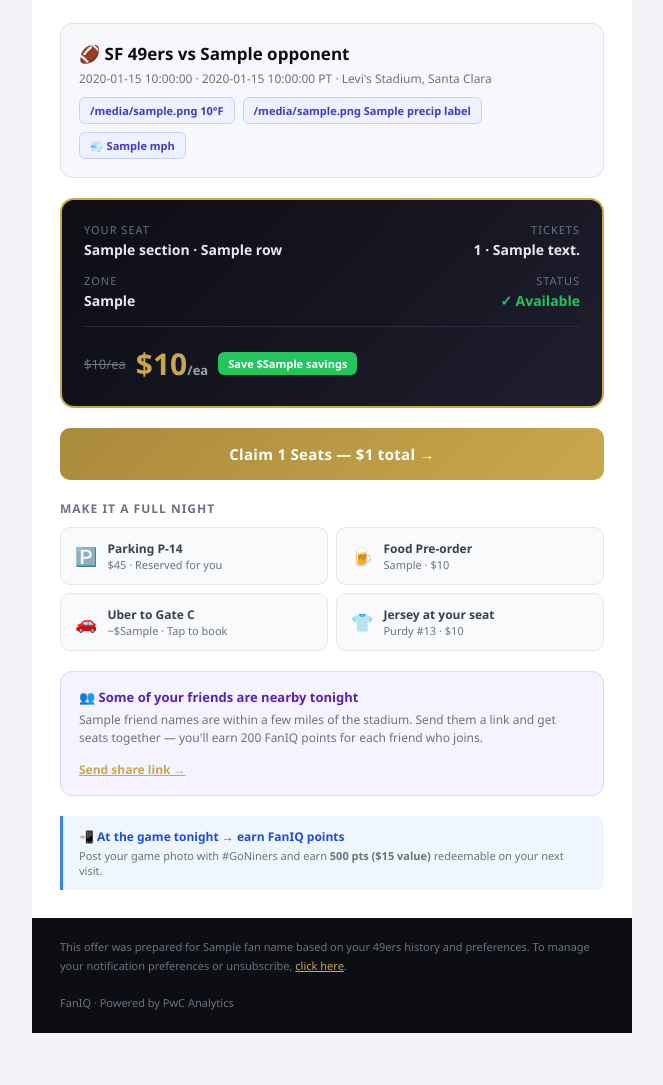
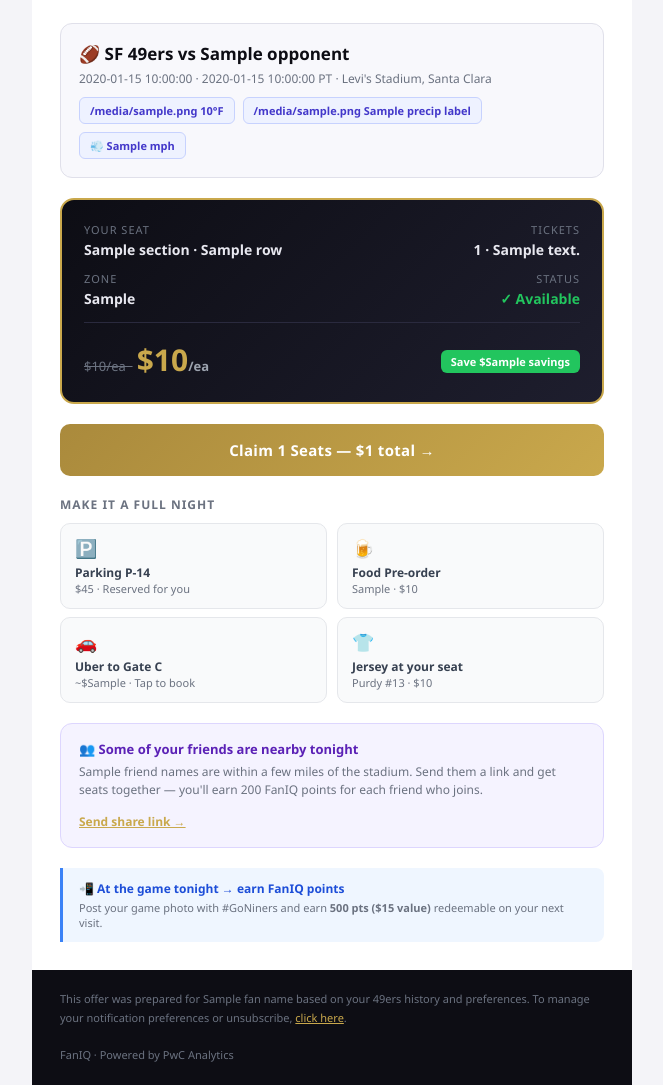
Before and after one commit to hbirk01/FanInsights, a Python web app: template backend/templates/email_offer.html in a window 1280 px wide. Shown: the part 280-1365 px from the top of the page, without its empty margins (308-971 px from the left). Before the commit the page ends 1313 px from the top, so only its background shows below. Run offline with Jinja, Linux system fonts and the light colour scheme; the template is opened without the code that fills it: most values are stand-ins (such as "Sample title", 1, 10 or a date in 2020).

Commit message:
Fix email spacing: replace flexbox/grid with table layout for Gmail compatibility
Gmail strips display:flex and display:grid, causing labels and values to
run together. Replaced all row layouts with HTML tables (100% compatible):
- email_social: night recap rows, loyalty progress labels, friend referral rows
- email_offer: ticket detail rows, price row, add-ons 2-col grid
- email_checkin: status step rows, loyalty progress labels
- demo_runner: friend_rows_html now uses <table> instead of flex divs

```diff
--- a/backend/templates/email_offer.html
+++ b/backend/templates/email_offer.html
@@ -80,31 +80,40 @@
 
     <!-- TICKET OFFER -->
     <div class="ticket-box">
-      <div class="ticket-row">
-        <div>
+      <table width="100%" cellpadding="0" cellspacing="0" style="border-collapse:collapse;margin-bottom:14px;">
+        <tr>
+          <td style="vertical-align:top;">
             <div class="ticket-label">Your Seat</div>
             <div class="ticket-value">{{section}} · {{row}}</div>
-        </div>
-        <div style="text-align:right">
+          </td>
+          <td style="vertical-align:top;text-align:right;">
             <div class="ticket-label">Tickets</div>
             <div class="ticket-value">{{seat_count}} · {{party_desc}}</div>
-        </div>
-      </div>
-      <div class="ticket-row" style="margin-bottom:0">
-        <div>
+          </td>
+        </tr>
+        <tr><td colspan="2" style="padding-top:12px;"></td></tr>
+        <tr>
+          <td style="vertical-align:top;">
             <div class="ticket-label">Zone</div>
             <div class="ticket-value">{{preferred_zone}}</div>
-        </div>
-        <div style="text-align:right">
+          </td>
+          <td style="vertical-align:top;text-align:right;">
             <div class="ticket-label">Status</div>
             <div class="ticket-value" style="color:#22C55E;">✓ Available</div>
-        </div>
-      </div>
-      <div class="ticket-price-row">
-        <div class="price-orig">${{orig_price}}/ea</div>
-        <div class="price-new">${{sale_price}}<span style="font-size:13px;color:#9CA3AF;">/ea</span></div>
-        <div class="price-save">Save ${{savings}}</div>
-      </div>
+          </td>
+        </tr>
+      </table>
+      <table width="100%" cellpadding="0" cellspacing="0" style="border-collapse:collapse;border-top:1px solid #2A2A3E;padding-top:16px;">
+        <tr>
+          <td style="padding-top:16px;vertical-align:middle;">
+            <span class="price-orig">${{orig_price}}/ea &nbsp;</span>
+            <span class="price-new">${{sale_price}}<span style="font-size:13px;color:#9CA3AF;">/ea</span></span>
+          </td>
+          <td style="padding-top:16px;text-align:right;vertical-align:middle;">
+            <span class="price-save">Save ${{savings}}</span>
+          </td>
+        </tr>
+      </table>
     </div>
 
     <!-- CTA -->
@@ -114,36 +123,40 @@
 
     <!-- ADD-ONS -->
     <div style="font-size:12px;font-weight:700;color:#6B7280;text-transform:uppercase;letter-spacing:1px;margin-bottom:10px;">Make it a full night</div>
-    <div class="addons">
-      <div class="addon-pill">
-        <div class="addon-icon">🅿️</div>
-        <div>
-          <div class="addon-label">Parking P-14</div>
-          <div class="addon-price">$45 · Reserved for you</div>
+    <table width="100%" cellpadding="0" cellspacing="0" style="border-collapse:collapse;margin-bottom:20px;">
+      <tr>
+        <td width="50%" style="padding:0 5px 8px 0;">
+          <div style="background:#F9FAFB;border:1px solid #E5E7EB;border-radius:10px;padding:12px 14px;">
+            <span style="font-size:18px;">🅿️</span>
+            <div style="font-size:12px;font-weight:700;color:#374151;margin-top:4px;">Parking P-14</div>
+            <div style="font-size:11px;color:#6B7280;">$45 · Reserved for you</div>
           </div>
+        </td>
+        <td width="50%" style="padding:0 0 8px 5px;">
+          <div style="background:#F9FAFB;border:1px solid #E5E7EB;border-radius:10px;padding:12px 14px;">
+            <span style="font-size:18px;">🍺</span>
+            <div style="font-size:12px;font-weight:700;color:#374151;margin-top:4px;">Food Pre-order</div>
+            <div style="font-size:11px;color:#6B7280;">{{food_order}} · ${{food_total}}</div>
           </div>
-      <div class="addon-pill">
-        <div class="addon-icon">🍺</div>
-        <div>
-          <div class="addon-label">Food Pre-order</div>
-          <div class="addon-price">{{food_order}} · ${{food_total}}</div>
+        </td>
+      </tr>
+      <tr>
+        <td width="50%" style="padding:0 5px 0 0;">
+          <div style="background:#F9FAFB;border:1px solid #E5E7EB;border-radius:10px;padding:12px 14px;">
+            <span style="font-size:18px;">🚗</span>
+            <div style="font-size:12px;font-weight:700;color:#374151;margin-top:4px;">Uber to Gate C</div>
+            <div style="font-size:11px;color:#6B7280;">~${{uber_est}} · Tap to book</div>
           </div>
+        </td>
+        <td width="50%" style="padding:0 0 0 5px;">
+          <div style="background:#F9FAFB;border:1px solid #E5E7EB;border-radius:10px;padding:12px 14px;">
+            <span style="font-size:18px;">👕</span>
+            <div style="font-size:12px;font-weight:700;color:#374151;margin-top:4px;">Jersey at your seat</div>
+            <div style="font-size:11px;color:#6B7280;">Purdy #13 · ${{jersey_price}}</div>
           </div>
-      <div class="addon-pill">
-        <div class="addon-icon">🚗</div>
-        <div>
-          <div class="addon-label">Uber to Gate C</div>
-          <div class="addon-price">~${{uber_est}} · Tap to book</div>
-        </div>
-      </div>
-      <div class="addon-pill">
-        <div class="addon-icon">👕</div>
-        <div>
-          <div class="addon-label">Jersey at your seat</div>
-          <div class="addon-price">Purdy #13 · ${{jersey_price}}</div>
-        </div>
-      </div>
-    </div>
+        </td>
+      </tr>
+    </table>
 
     <!-- FRIENDS NEARBY -->
     <div class="friends-box">
```
Also changed, not shown: backend/demo_runner.py (+10 -6 lines), backend/templates/email_checkin.html (+40 -39 lines), backend/templates/email_social.html (+32 -10 lines). Lines whose indentation alone changed are shown as unchanged.
